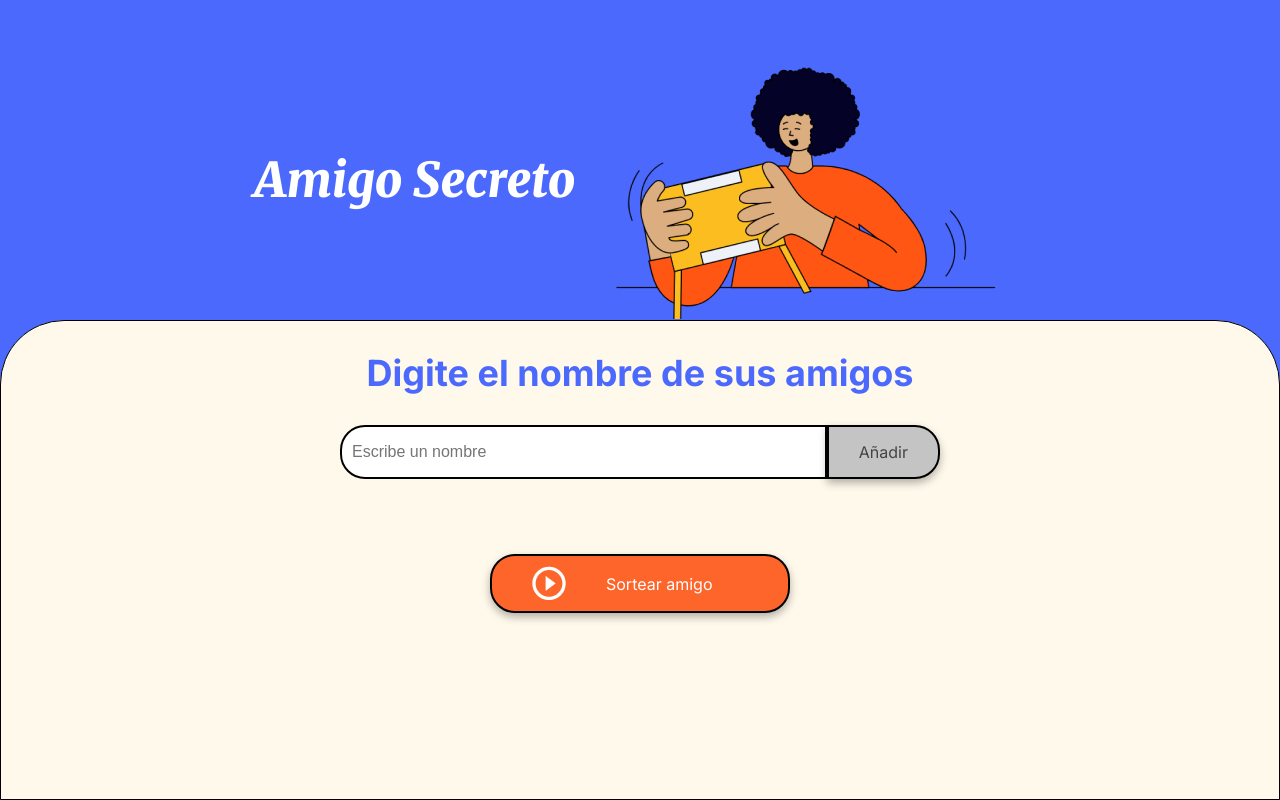
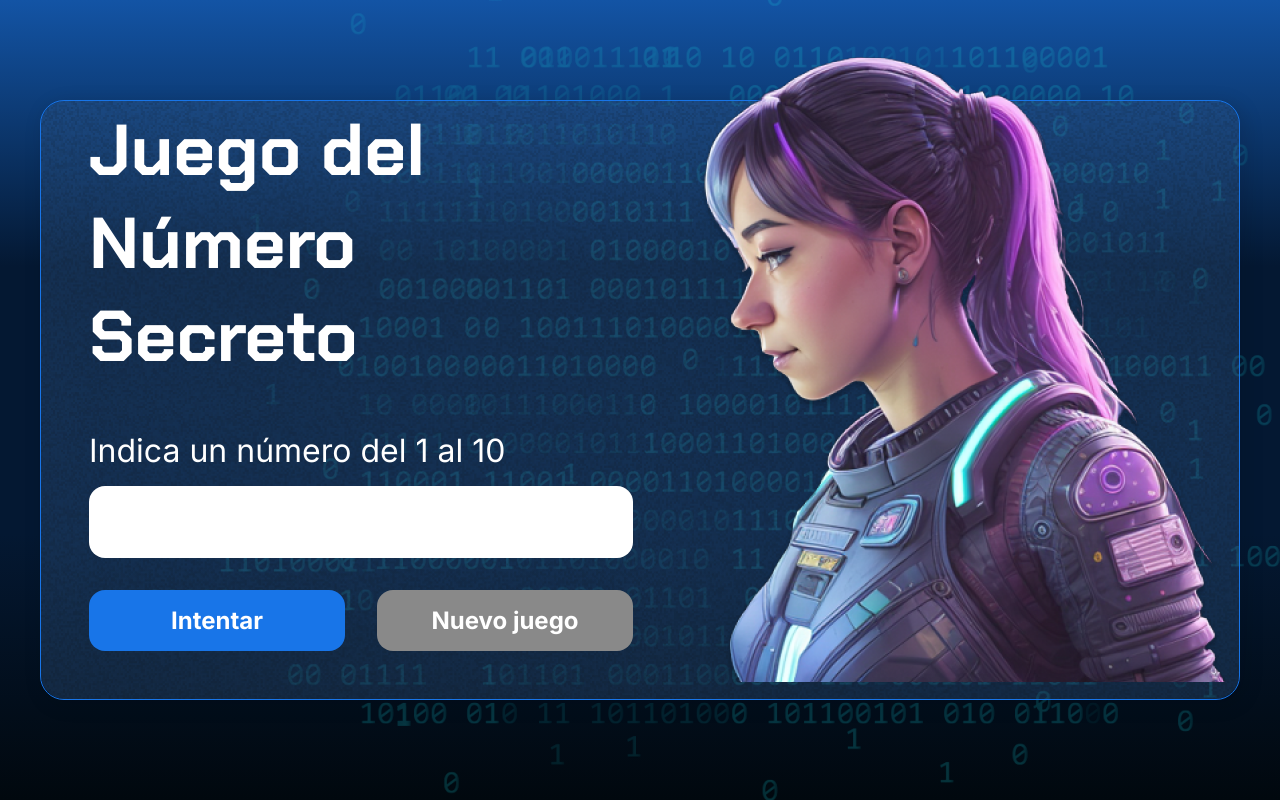
Before and after one commit to JhonC07/Challenge-Amigo-Secreto-Alura, a plain HTML site: page index.html in a window 1280 px wide. Drawn offline with Linux system fonts and the light colour scheme.

```diff
--- a/app.js
+++ b/app.js
@@ -1 +1,81 @@
-// El principal objetivo de este desafío es fortalecer tus habilidades en lógica de programación. Aquí deberás desarrollar la lógica para resolver el problema.
+let numeroMaximo = 10;
+let listaNumerosSorteados = [];
+let numeroSecreto = generarNumeroSecreto();
+let intentos = 0;
+
+
+
+function asignarTextoElemento(elemento, texto){
+let elementoHTML = document.querySelector(elemento);
+elementoHTML.innerHTML = texto;
+}
+
+function verificarIntento() {
+    //Ingreso Datos Usuario
+    let numeroDeUsuario = parseInt(document.getElementById('valorUsuario').value);
+
+    //Revisión datos
+    console.log(`Intento del usuario: ${numeroDeUsuario}, Número secreto: ${numeroSecreto}`);
+
+    if(numeroDeUsuario===numeroSecreto) {
+        //El usuario acertó
+        asignarTextoElemento('p',`Acertaste el número secreto en ${intentos} ${intentos === 1 ? 'intento' : 'intentos'}`)
+        document.getElementById('reiniciar').removeAttribute('disabled');
+    } else{
+        //El usuario no acertó
+        if(numeroDeUsuario >   numeroSecreto){
+            asignarTextoElemento('p','El número Secreto es menor')
+        } else {
+            asignarTextoElemento('p','El número Secreto es mayor')
+        }
+        //Incremeta número intentos
+        intentos++;
+        //Limpia la caja
+        limpiarCaja();
+    }
+    return;
+
+}
+
+function limpiarCaja() {
+    document.querySelector('#valorUsuario').value='';
+    }
+//Generación número Secreto
+function generarNumeroSecreto(){
+    let numeroGenerado = Math.floor(Math.random()*numeroMaximo)+1;
+
+    console.log(numeroGenerado);
+    console.log(listaNumerosSorteados);
+    //Validar si ya sorteamos todos los numeros
+    if(listaNumerosSorteados.length == numeroMaximo){
+        asignarTextoElemento('p','Ya se sortearon todos los números posibles')
+    } else{
+        //Si el numero está en la lista, hacemos otra operación
+        if(listaNumerosSorteados.includes(numeroGenerado)){
+            return generarNumeroSecreto();
+        } else {
+            listaNumerosSorteados.push(numeroGenerado);
+            return numeroGenerado;
+        }
+    }
+
+}
+
+function condicionesIniciales(){
+    asignarTextoElemento ('h1', 'Juego del Número Secreto')
+    asignarTextoElemento ('p', `Indica un número del 1 al ${numeroMaximo}`)
+    numeroSecreto= generarNumeroSecreto();
+    intentos=1;
+    console.log(numeroSecreto);
+
+}
+
+function reiniciarJuego(){
+    //Limpiar caja
+    limpiarCaja();
+    //Resstablecer condiciones iniciales
+    condicionesIniciales();
+    //Deshabilitar botón nuevo juegos
+    document.querySelector('#reiniciar').setAttribute('disabled','true');
+}
+condicionesIniciales();
--- a/index.html
+++ b/index.html
@@ -1,41 +1,40 @@
 <!DOCTYPE html>
-<html lang="es">
+<html lang="pt-br">
+
 <head>
     <meta charset="UTF-8">
     <meta name="viewport" content="width=device-width, initial-scale=1.0">
-    <link rel="stylesheet" href="style.css">
     <link rel="preconnect" href="https://fonts.googleapis.com">
     <link rel="preconnect" href="https://fonts.gstatic.com" crossorigin>
-    <link href="https://fonts.googleapis.com/css2?family=Inter:wght@100;400;700;900&family=Merriweather:ital,wght@0,300;0,400;0,700;0,900;1,300;1,400;1,700;1,900&display=swap" rel="stylesheet">
-    <title>Amigo Secreto</title>
+    <link href="https://fonts.googleapis.com/css2?family=Chakra+Petch:wght@700&family=Inter:wght@400;700&display=swap"
+        rel="stylesheet">
+    <link rel="stylesheet" href="style.css">
+    <title>JS Game</title>
 </head>
 
 <body>
-    <main class="main-content">
-        <header class="header-banner">
-            <h1 class="main-title">Amigo Secreto</h1>
-            <img src="assets/amigo-secreto.png" alt="Imagen representativa de amigo secreto">
-        </header>
 
-        <section class="input-section">
-            <h2 class="section-title">Digite el nombre de sus amigos</h2>
-            <div class="input-wrapper">
-                <input type="text" id="amigo" class="input-name" placeholder="Escribe un nombre">
-                <button class="button-add" onclick="agregarAmigo()">Añadir</button>
+    <div class="container">
+        <div class="container__contenido">
+            <div class="container__informaciones">
+                <div class="container__texto">
+                    <h1></h1>
+                    <p class="texto__parrafo"></p>
+                </div>
+                <input type="number" id="valorUsuario" min="1" max="10" class="container__input">
+                <div class="chute container__botones">
+                    <button onclick="verificarIntento();" class="container__boton">Intentar</button>
+                    <button onclick="reiniciarJuego();" class="container__boton" id="reiniciar" disabled>Nuevo juego</button>
+                </div>
             </div>
+            <img src="./img/ia.png" alt="Una persona mirando a la izquierda" class="container__imagen-persona" />
+        </div>
+    </div>
 
-            <ul id="listaAmigos" class="name-list" aria-labelledby="listaAmigos" role="list"></ul>
-            <ul id="resultado" class="result-list" aria-live="polite"></ul>
 
-            <div class="button-container">
-                <button class="button-draw" onclick="sortearAmigo()" aria-label="Sortear amigo secreto">
-                    <img src="assets/play_circle_outline.png" alt="Ícono para sortear">
-                    Sortear amigo
-                </button>
-            </div>
-        </section>
-    </main>
+
 
     <script src="app.js" defer></script>
 </body>
+
 </html>
--- a/style.css
+++ b/style.css
@@ -1,162 +1,111 @@
-:root {
-    --color-primary: #4B69FD;
-    --color-secondary: #FFF9EB;
-    --color-tertiary: #C4C4C4;
-    --color-button: #fe652b;
-    --color-button-hover: #e55720;
-    --color-text: #444444;
-    --color-white: #FFFFFF;
-}
-
-/* Estilos generales */
 * {
+    box-sizing: border-box;
     margin: 0;
     padding: 0;
-    box-sizing: border-box;
+    color: white;
 }
 
 body {
+    background: linear-gradient(#1354A5 0%, #041832 33.33%, #041832 66.67%, #01080E 100%);
     height: 100vh;
-    background-color: var(--color-primary);
     display: flex;
-    justify-content: center;
     align-items: center;
-}
-
-.main-content {
-    display: flex;
-    flex-direction: column;
-    height: 100%;
-    width: 100%;
-}
-
-/* Banner */
-.header-banner {
-    flex: 40%;
-    display: flex;
-    justify-content: center;
-    align-items: center;
-    padding: 40px 0 0;
-}
-
-/* Sección de entrada */
-.input-section {
-    flex: 60%;
-    background-color: var(--color-secondary);
-    border: 1px solid #000;
-    border-radius: 64px 64px 0 0;
-    display: flex;
-    flex-direction: column;
-    align-items: center;
-    padding: 20px;
-    width: 100%;
-}
-
-/* Títulos */
-.main-title {
-    font-size: 48px;
-    font-family: "Merriweather", serif;
-    font-weight: 900;
-    font-style: italic;
-    color: var(--color-white);
-}
-
-.section-title {
-    font-family: "Inter", serif;
-    font-size: 36px;
-    font-weight: 700;
-    color: var(--color-primary);
-    margin: 10px 0;
-    text-align: center;
-}
-
-/* Contenedores de entrada y botón */
-.input-wrapper {
-    display: flex;
-    justify-content: center;
-    width: 100%;
-    max-width: 600px;
-    margin-top: 20px;
-}
-
-.input-name {
-    width: 100%;
-    padding: 10px;
-    border: 2px solid #000;
-    border-radius: 25px 0 0 25px;
-    font-size: 16px;
-}
-
-.button-container {
-    width: 300px;
     justify-content: center;
 }
 
-/* Estilos de entrada de texto */
-.input-title {
-    flex: 1;
-    padding: 10px 15px;
-    font-size: 16px;
-    border: 2px solid #333;
-    border-right: none;
-    border-radius: 25px 0 0 25px;
-    font-family: "Merriweather", serif;
-    box-shadow: 0 4px 8px rgba(0, 0, 0, 0.3);
+
+body::before {
+    background-image: url("img/code.png");
+    background-repeat: no-repeat;
+    background-position: right;
+    content: "";
+    display: block;
+    position: absolute;
+    width: 100%;
+    height: 100%;
+    opacity: 0.4;
 }
 
-/* Estilos de botón */
-button {
-    padding: 15px 30px;
-    font-family: "Inter", sans-serif;
-    font-size: 16px;
-    border: 2px solid #000;
-    border-radius: 25px;
-    box-shadow: 0 4px 8px rgba(0, 0, 0, 0.3);
-    cursor: pointer;
+.container {
+    width: 1200px;
+    height: 600px;
+    display: flex;
+    align-items: center;
+    justify-content: space-between;
+    border-radius: 24px;
+    border: 1px solid #1875E8;
+    box-shadow: 4px 4px 20px 0px rgba(1, 8, 14, 0.15);
+    background-image: url("img/Ruido.png");
+    background-size: 100% 100%;
+    position: relative;
 }
 
-.button-add {
-    background-color: var(--color-tertiary);
-    color: var(--color-text);
-    border-radius: 0 25px 25px 0;
+
+.container__contenido {
+    display: flex;
+    align-items: center;
+    position: absolute;
+    bottom: 0;
 }
 
-.button-add:hover {
-    background-color: #a1a1a1;
+.container__informaciones {
+    flex: 1;
+    padding: 3rem;
 }
 
-/* Listas */
-ul {
-    list-style-type: none;
-    color: var(--color-text);
-    font-family: "Inter", sans-serif;
-    font-size: 18px;
-    margin: 20px 0;
+.container__boton {
+    border-radius: 16px;
+    background: #1875E8;
+    padding: 16px 24px;
+    width: 100%;
+    font-size: 24px;
+    font-weight: 700;
+    border: none;
+    margin-top: 2rem;
 }
 
-.result-list {
-    margin-top: 15px;
-    color: #05DF05;
-    font-size: 22px;
-    font-weight: bold;
-    text-align: center;
+.container__boton:disabled {
+    background: #898989;
 }
 
-/* Botón de sortear título */
-.button-draw {
-    display: flex;
-    align-items: center;
-    width: 100%;
-    padding: 10px 40px;
-    color: var(--color-white);
-    background-color: var(--color-button);
-    font-size: 16px;
+.container__texto {
+    margin: 16px 0 16px 0;
 }
 
-.button-draw img {
-    margin-right: 40px;
+.container__texto-azul {
+    color: #1875E8;
 }
 
-.button-draw:hover {
-    background-color: var(--color-button-hover);
+.container__input {
+    width: 100%;
+    height: 72px;
+    border-radius: 16px;
+    background-color: #FFF;
+    border: none;
+    color: #1875E8;
+    padding: 2rem;
+    font-size: 24px;
+    font-weight: 700;
+    font-family: 'Inter', sans-serif;
 }
+
+.container__botones {
+    display: flex;
+    gap: 2em;
+}
+
+h1 {
+    font-family: 'Chakra Petch', sans-serif;
+    font-size: 72px;
+    padding-bottom: 3rem;
+}
+
+p,
+button {
+    font-family: 'Inter', sans-serif;
+}
+
+.texto__parrafo {
+    font-size: 32px;
+    font-weight: 400;
+}
```
Also changed, not shown: img/Ruido.png (added), img/bg.png (added), img/code.png (added), img/ia.png (added).
